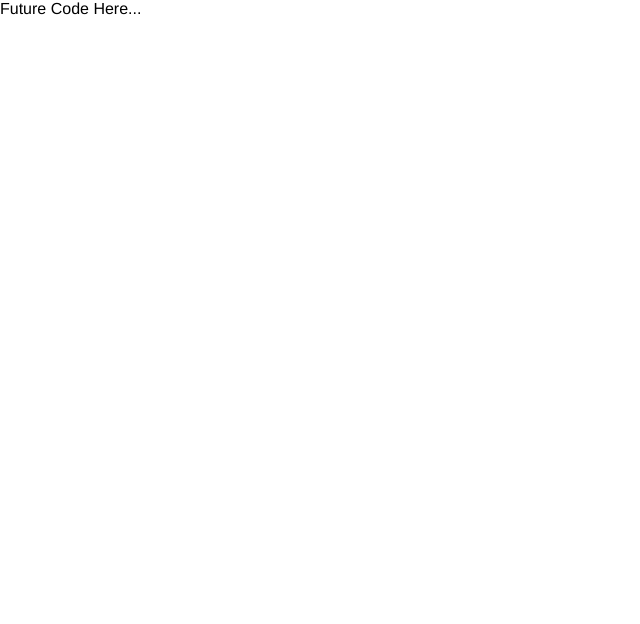
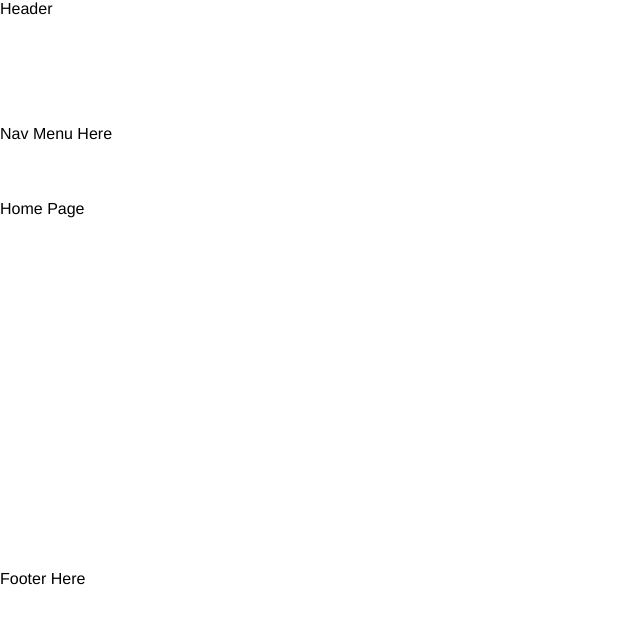
Before and after one commit to AutomateMeJohnny/wheelies, a React (Create React App) app: page / in a window 1280 px wide. Shown: the top 624 px of the page, without its empty margins (0-640 px from the left). Built offline with nearby package versions, Linux system fonts and the light colour scheme; the HTML template or start-up script is replaced by a standard one.

Commit message:
added css grid for layout of home page

```diff
--- a/src/App.js
+++ b/src/App.js
@@ -3,15 +3,34 @@ import React, { Component } from 'react';
 class App extends Component {
   render() {
     return (
-      <div>
-        Future Code Here...
-        {/* Header Here */}
-        {/* Nav Menu Here*/}
-        {/* Home Page */}
-        {/* Footer Here */}
+      <div style={styles.container}>
+        <div style={styles.header}>{ 'Header' }</div>
+        <div style={styles.nav}>{ 'Nav Menu Here'}</div>
+        <div style={styles.home}>{ 'Home Page' }</div>
+        <div style={styles.footer}>{ 'Footer Here' }</div>
       </div>
     );
   }
 }
 
+const styles = {
+  container: {
+    height: '90vh',
+    display: 'grid',
+    grid: "'header header header' 125px 'nav nav nav' 75px 'body body body' 1fr 'footer footer footer' 150px / 1fr 4fr 1fr",
+  },
+  body: {
+    gridArea: 'body',
+  },
+  nav: {
+    gridArea: 'nav',
+  },
+  footer: {
+    gridArea: 'footer',
+  },
+  header: {
+    gridArea: 'header',
+  },
+}
+
 export default App;
```
Also changed, not shown: 1 other file (tests, documents, lock files or other folders).
